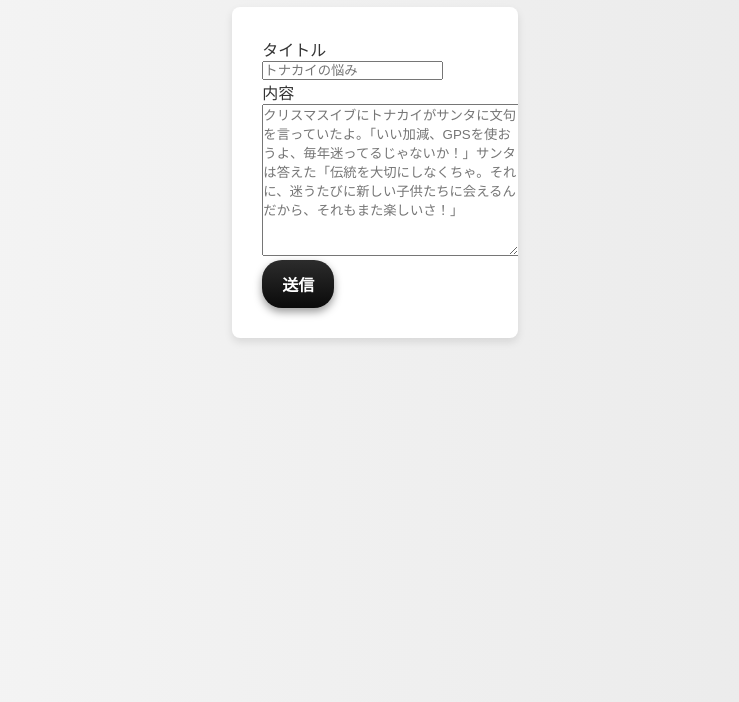
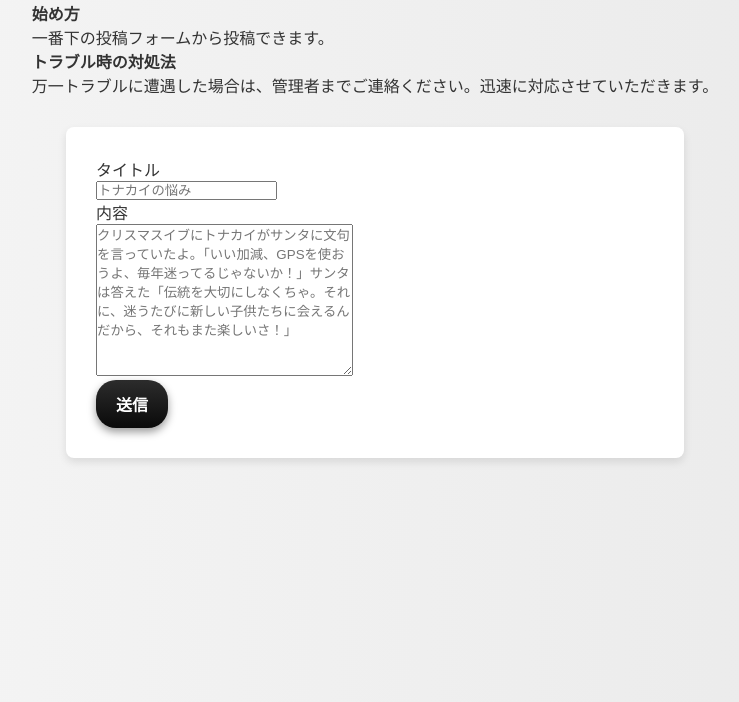
Before and after one commit to Enokida-R/free-bord, a website: page public/index.html in a window 1280 px wide. Shown: the part 98-800 px from the top of the page, without its empty margins (265-1004 px from the left). Drawn offline with nearby package versions, Linux system fonts and the light colour scheme; no server answers.

Commit message:
HTML修正

```diff
--- a/public/index.html
+++ b/public/index.html
@@ -11,6 +11,11 @@
     <!-- 掲示板のひな型作成 -->
     <div class="board-section">
       <h2>フリースペース</h2>
+      <p id="infotext">ようこそフリースペースへ。皆様の積極的な参加を心よりお待ちしています！</p>
+      <h4>始め方</h4>
+      <p id="starttext">一番下の投稿フォームから投稿できます。</p>
+      <h4>トラブル時の対処法</h4>
+      <p id="text">万一トラブルに遭遇した場合は、管理者までご連絡ください。迅速に対応させていただきます。</p>
       <!-- この中に挿入していく -->
       <div class="thread-section">
       </div>
```
